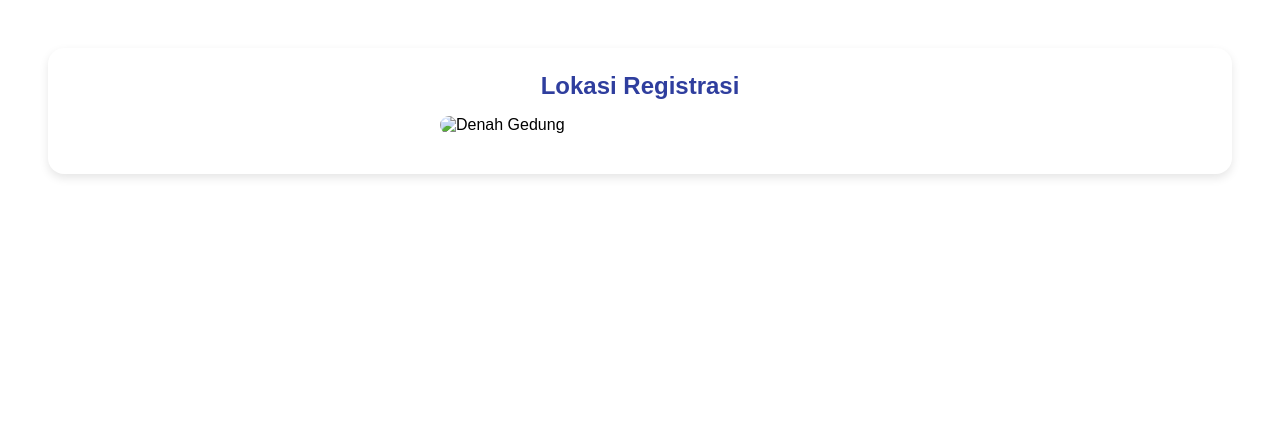
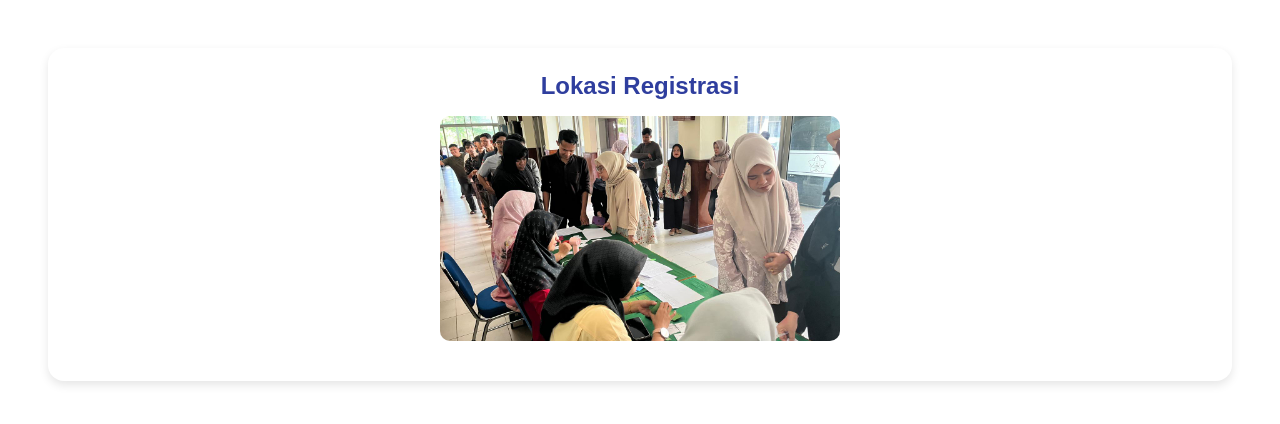
Before and after one commit to azizsyahputra/Web-wisuda, a plain HTML site: page registrasi.html in a window 1280 px wide. Drawn offline with Linux system fonts and the light colour scheme; the site is published under a folder, as on GitHub Pages, so addresses that start at the root find nothing.

Commit message:
ganti lokasi file imgnya

```diff
--- a/registrasi.html
+++ b/registrasi.html
@@ -11,7 +11,7 @@
     <main class="dokumentasi">
     <section class="card">
       <h2>Lokasi Registrasi</h2>
-      <img src="/uploads/gambar-denah.jpg" alt="Denah Gedung" class="map-img">
+      <img src="uploads/gambar-denah.jpg" alt="Denah Gedung" class="map-img">
     </section>
   </main>
 </body>
```
